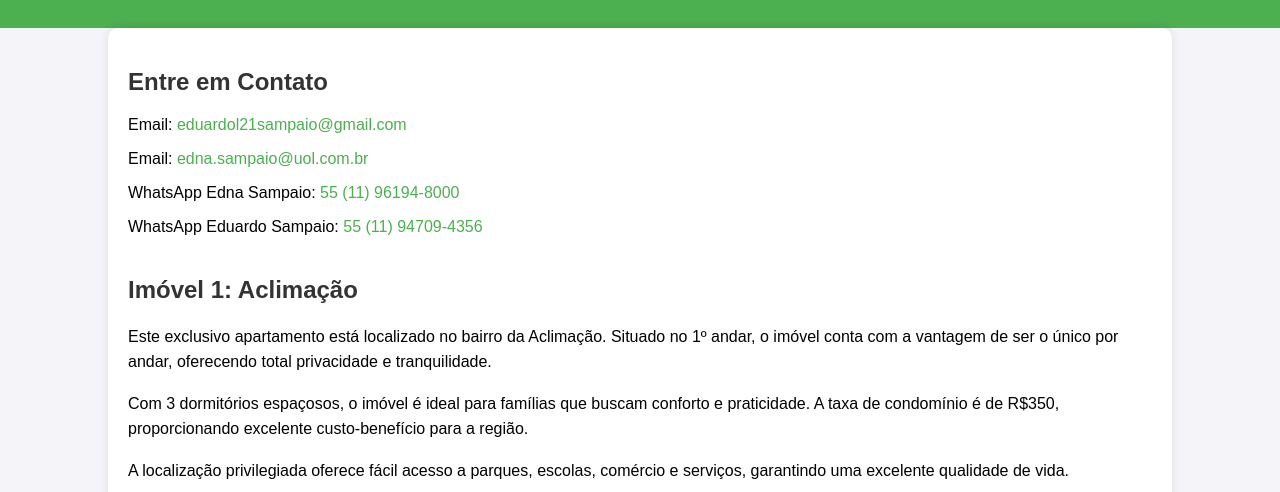
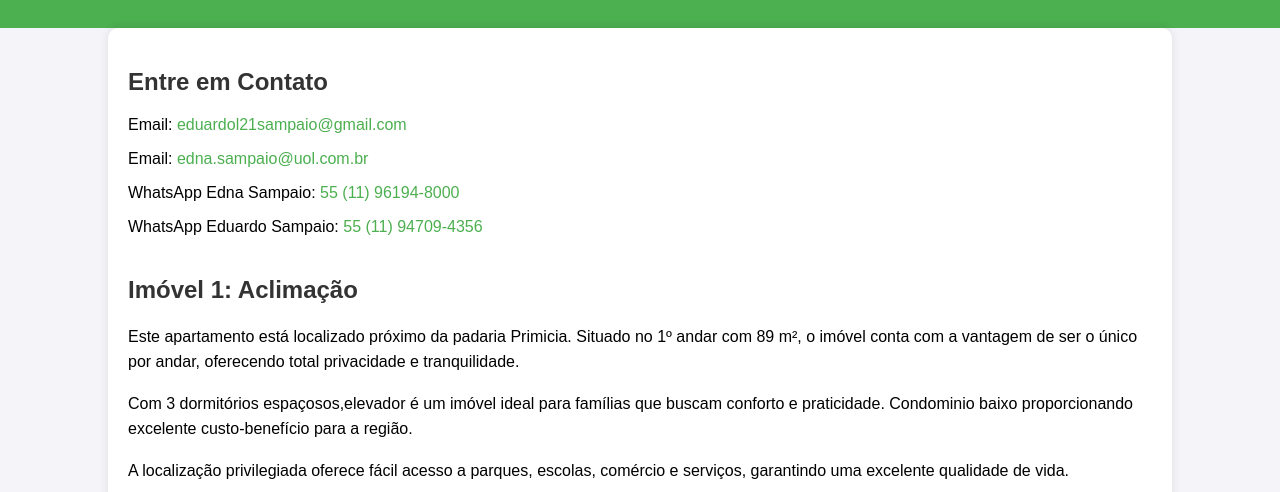
Before and after one commit to Wmatsuro/E-E, a plain HTML site: page index.html in a window 1280 px wide. Shown: the part 116-608 px from the top of the page. Drawn offline with Linux system fonts and the light colour scheme.

Commit message:
Update index.html

```diff
--- a/index.html
+++ b/index.html
@@ -165,8 +165,8 @@
     <section class="property-section">
         <h2>Imóvel 1: Aclimação</h2>
         <div class="property-description">
-            <p>Este exclusivo apartamento está localizado no bairro da Aclimação. Situado no 1º andar, o imóvel conta com a vantagem de ser o único por andar, oferecendo total privacidade e tranquilidade.</p>
-            <p>Com 3 dormitórios espaçosos, o imóvel é ideal para famílias que buscam conforto e praticidade. A taxa de condomínio é de R$350, proporcionando excelente custo-benefício para a região.</p>
+            <p>Este  apartamento está localizado próximo da padaria Primicia. Situado no 1º andar com 89 m², o imóvel conta com a vantagem de ser o único por andar, oferecendo total privacidade e tranquilidade.</p>
+            <p>Com 3 dormitórios espaçosos,elevador é um imóvel ideal para famílias que buscam conforto e praticidade. Condominio baixo proporcionando excelente custo-benefício para a região.</p>
             <p>A localização privilegiada oferece fácil acesso a parques, escolas, comércio e serviços, garantindo uma excelente qualidade de vida.</p>
         </div>
         <section class="gallery">
```
